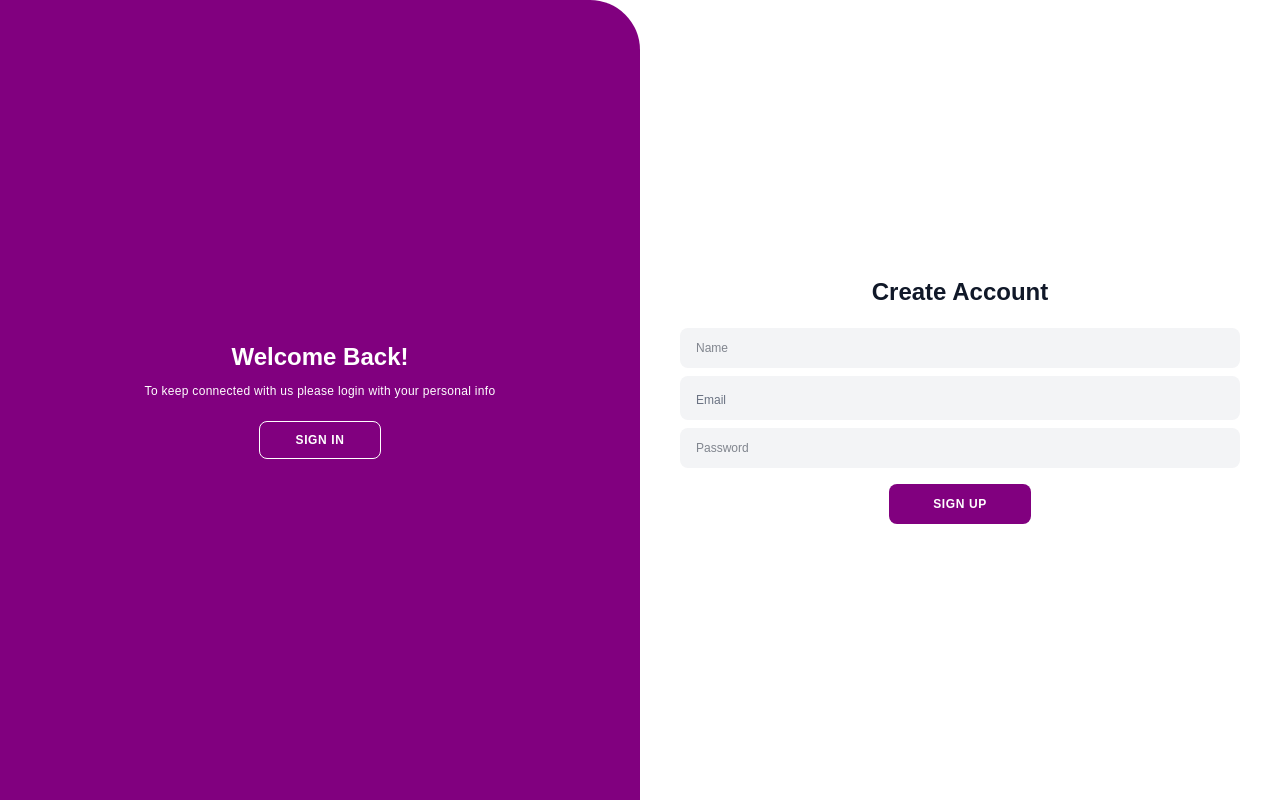
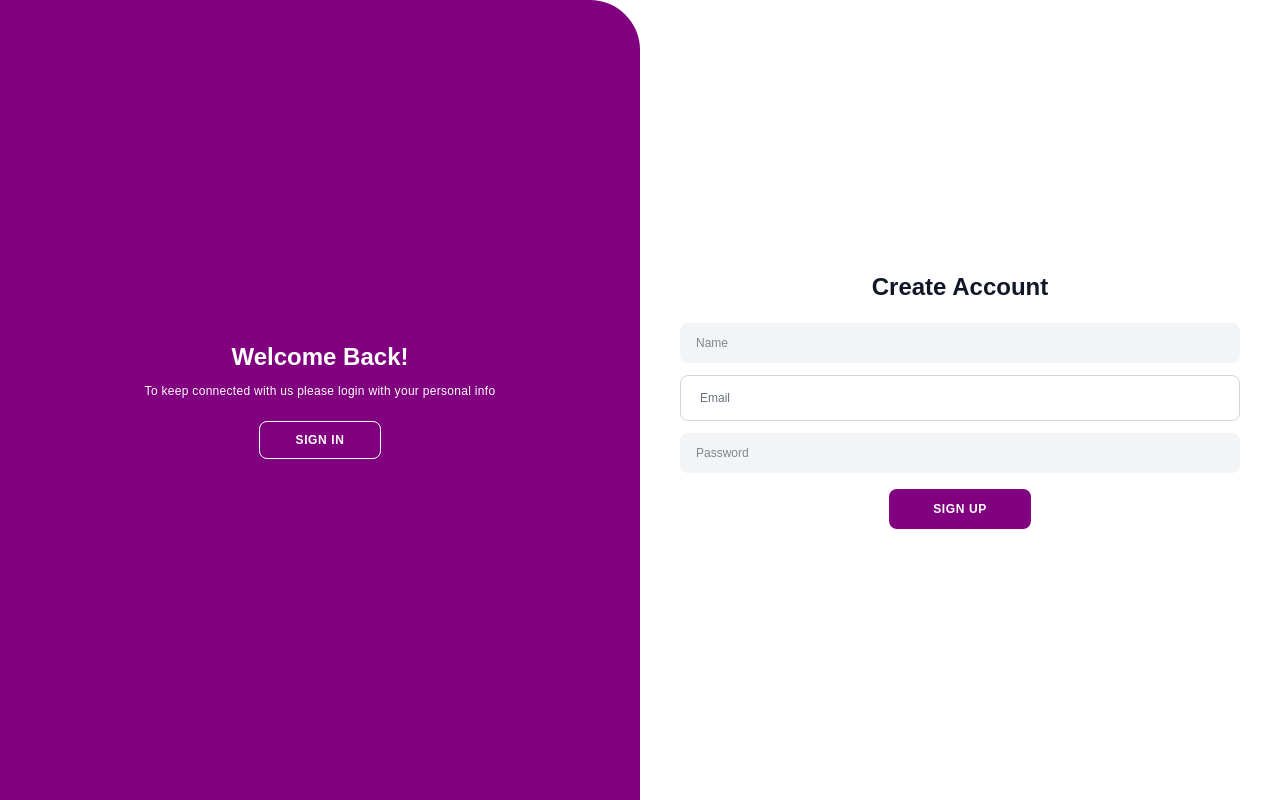
Before and after one commit to Parvez4560/gamingshop, a Next.js app: page /login in a window 1280 px wide. Both pictures are taken after a click on the button "SIGN UP". Built offline with nearby package versions, Linux system fonts and the light colour scheme.

Commit message:
Update website

```diff
--- a/app/login/page.tsx
+++ b/app/login/page.tsx
@@ -54,17 +54,17 @@ export default function LoginPage() {
               className="bg-gray-100 border-none my-1 py-3 px-4 text-xs rounded-lg w-full outline-none text-gray-900"
             />
 
-            <div className="relative my-1 w-full">
+  <div className="relative my-2 w-full">
   <input
     type="email"
-    id="unique-id-here"
+    id="test-email"
     placeholder=" "
     required
-    className="peer bg-gray-100 border-none pt-5 pb-2 px-4 text-xs rounded-lg w-full outline-none text-gray-900 placeholder-transparent"
+    className="peer block px-4 py-3.5 w-full text-xs text-gray-900 bg-transparent rounded-lg border border-gray-300 appearance-none focus:outline-none focus:ring-0 focus:border-[#81007f] peer"
   />
   <label
-    htmlFor="unique-id-here"
-    className="absolute text-gray-500 text-xs duration-300 transform -translate-y-3 scale-75 top-4 z-10 origin-[0] left-4 peer-placeholder-shown:scale-100 peer-placeholder-shown:translate-y-0 peer-focus:scale-75 peer-focus:-translate-y-3 pointer-events-none"
+    htmlFor="test-email"
+    className="absolute text-xs text-gray-500 duration-300 transform -translate-y-4 scale-75 top-2 z-10 origin-[0] bg-white px-2 peer-focus:px-2 peer-placeholder-shown:scale-100 peer-placeholder-shown:-translate-y-1/2 peer-placeholder-shown:top-1/2 peer-focus:top-2 peer-focus:-translate-y-4 peer-focus:scale-75 peer-focus:text-[#81007f] left-3"
   >
     Email
   </label>
```
